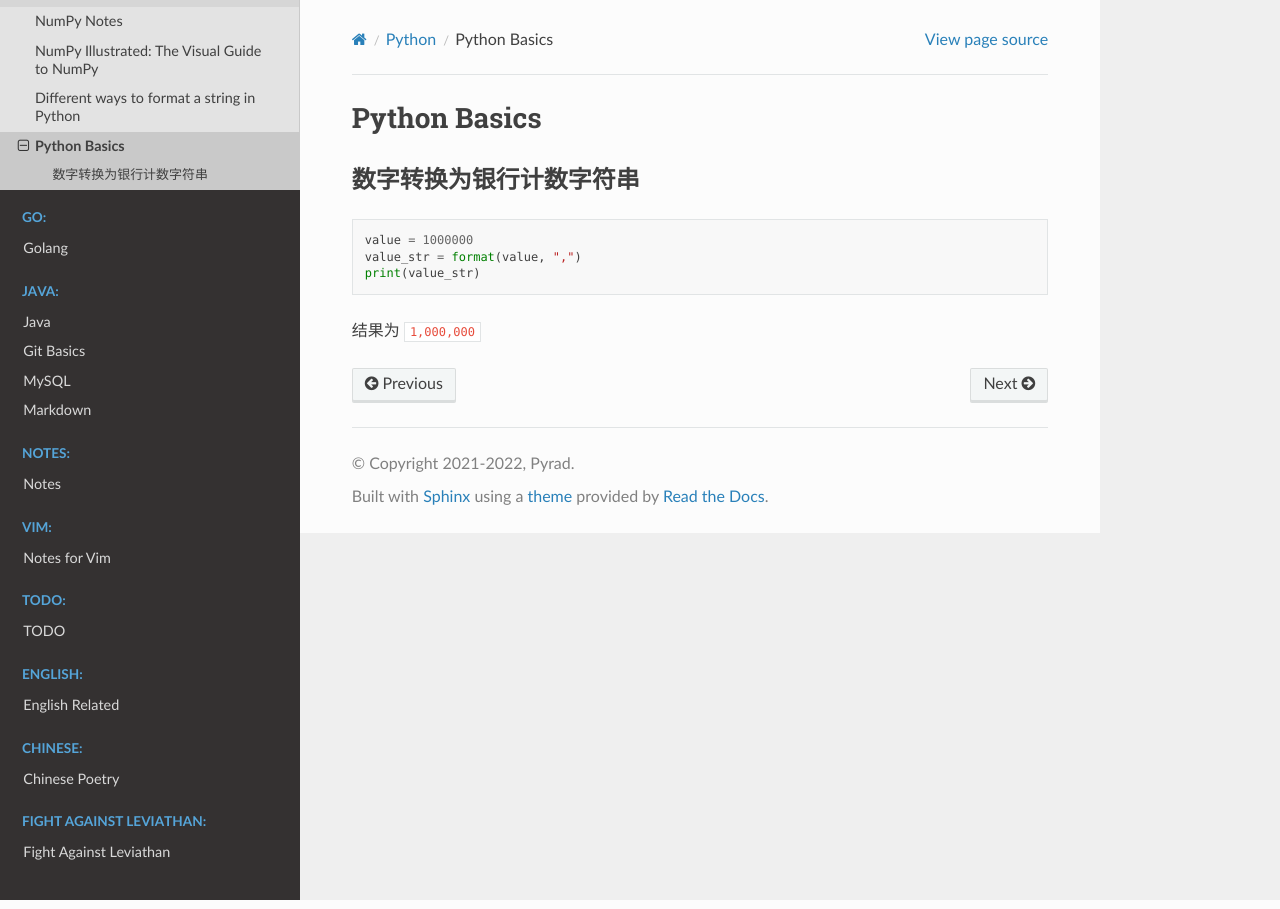
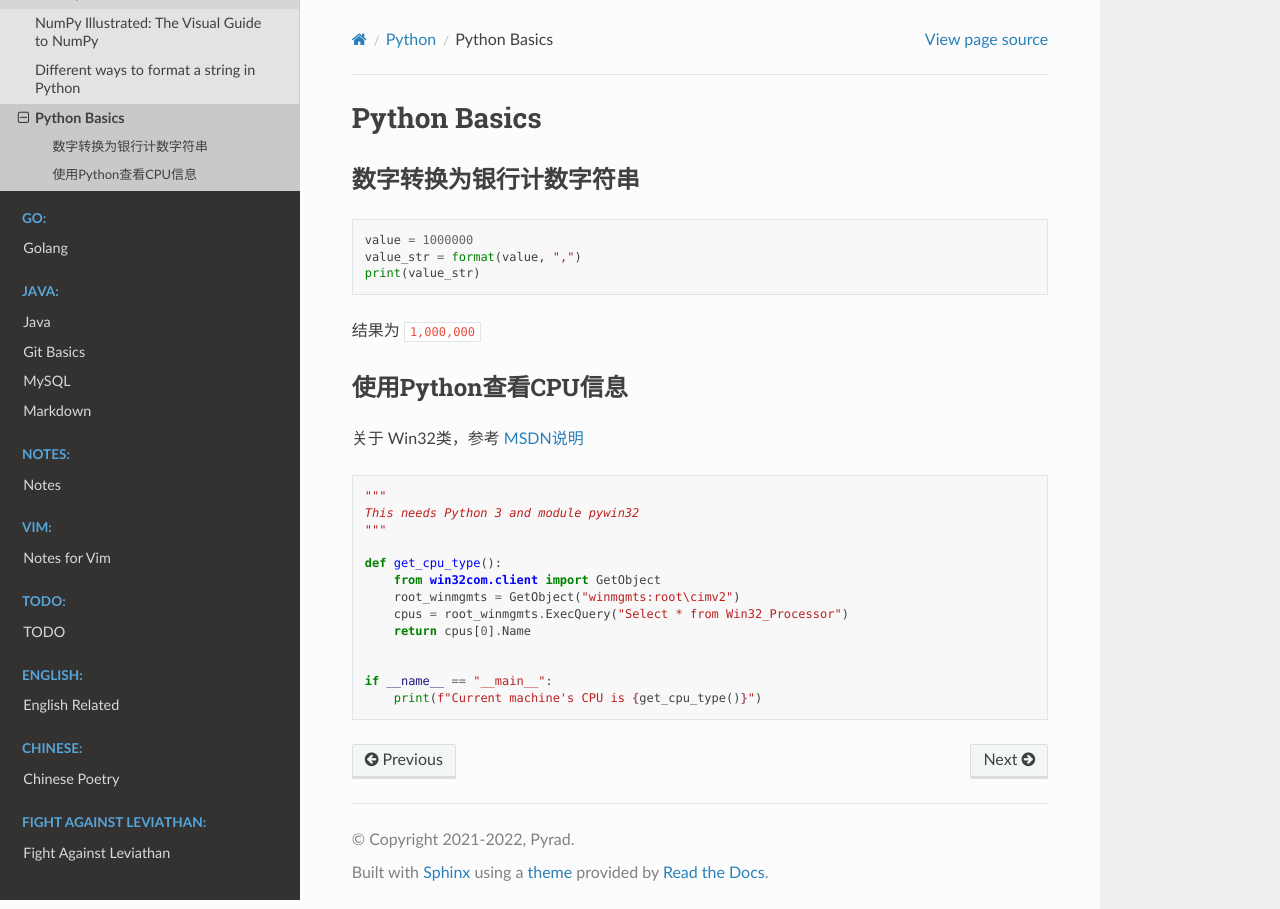
Before and after one commit to Pyrad/pyradnotes, a Sphinx documentation site: the page built from source/Python/pythonbasic.md, in a window 1280 px wide. Built offline with Sphinx 7.4.7 and the Read the Docs theme 2.0.0, drawn with Linux system fonts in a browser that asks for light colours.

Commit message:
Python Python to get CPU info

````diff
--- a/source/Python/pythonbasic.md
+++ b/source/Python/pythonbasic.md
@@ -10,3 +10,24 @@ print(value_str)
 ```
 
 结果为 `1,000,000`
+
+
+## 使用Python查看CPU信息
+
+关于 Win32类，参考 [MSDN说明](https://learn.microsoft.com/zh-cn/windows/win32/cimwin32prov/win32-processor)
+
+```python
+"""
+This needs Python 3 and module pywin32
+"""
+
+def get_cpu_type():
+    from win32com.client import GetObject
+    root_winmgmts = GetObject("winmgmts:root\cimv2")
+    cpus = root_winmgmts.ExecQuery("Select * from Win32_Processor")
+    return cpus[0].Name
+
+
+if __name__ == "__main__":
+    print(f"Current machine's CPU is {get_cpu_type()}")
+```
````
Also changed, not shown: source/Notes/WinDevEnvSetup.md (+20 -0 lines).
